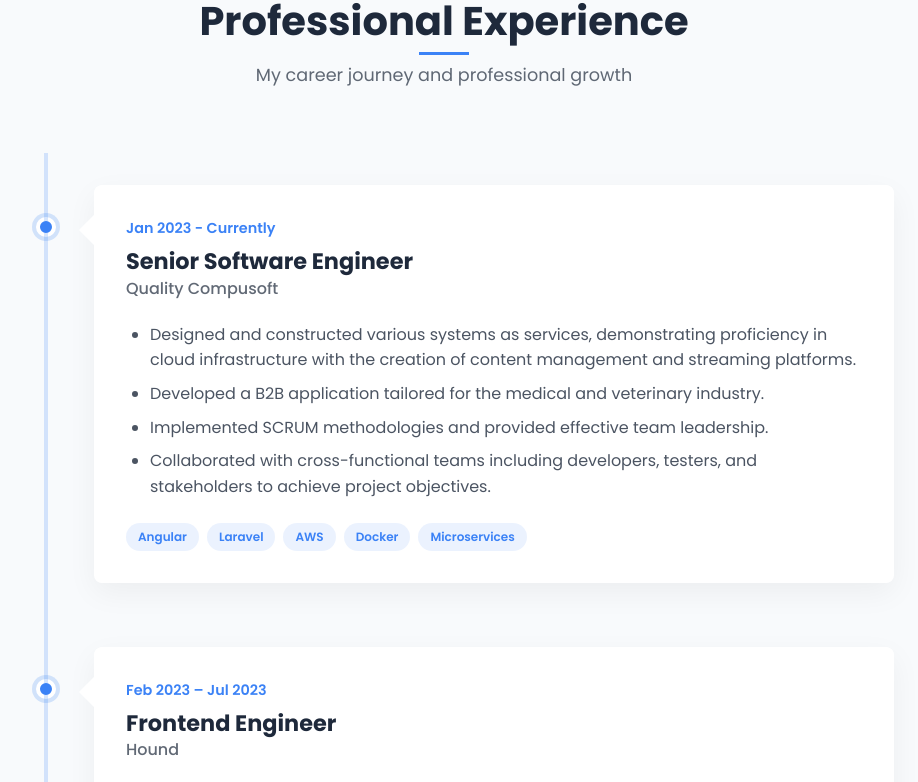
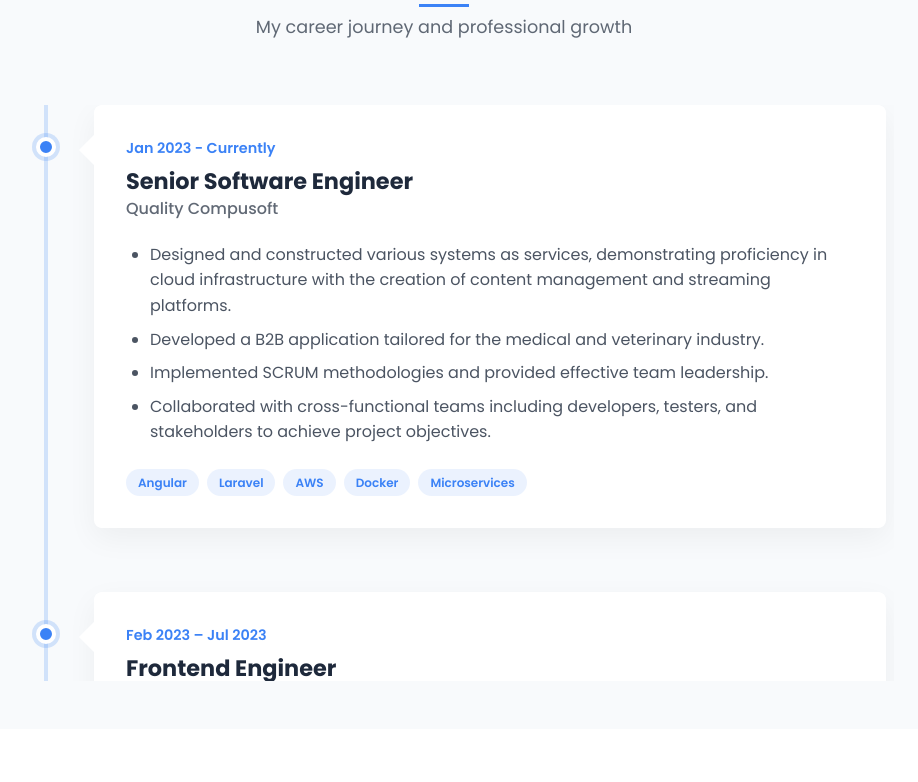
Before and after one commit to avilla9/devportfolio, an Angular app: page / in a window 1280 px wide. Shown: the part 2078-2860 px from the top of the page, without its empty margins (196-1114 px from the left). Built offline with nearby package versions, Linux system fonts and the light colour scheme.

Commit message:
experience

```diff
--- a/src/app/components/experience/experience.component.html
+++ b/src/app/components/experience/experience.component.html
@@ -12,15 +12,14 @@
 
     <div class="timeline">
       <div
-        class="timeline-progress"
-        #timelineProgress
-      ></div>
-
-      <div
         class="timeline-item"
         *ngFor="let exp of experiences; let i = index"
         [style.--animation-order]="i"
       >
+        <div
+          class="timeline-progress"
+          #timelineProgress
+        ></div>
         <div class="timeline-marker">
           <div class="timeline-dot"></div>
         </div>
--- a/src/app/components/experience/experience.component.scss
+++ b/src/app/components/experience/experience.component.scss
@@ -3,7 +3,7 @@
 @use '../../../styles/mixins' as *;
 
 .experience-section {
-  padding: 6rem 0;
+  padding: 3rem 0;
   background: $light;
   position: relative;
   overflow: hidden;
@@ -50,8 +50,29 @@
   .timeline {
     position: relative;
     max-width: 900px;
+    height: 36rem;
     margin: 0 auto;
-    padding: 2rem 0;
+    overflow-y: scroll;
+    transition: all 0.3s ease;
+    padding: 0 .5rem 0 0;
+
+    &::-webkit-scrollbar {
+      width: 8px; /* Slim scrollbar */
+    }
+
+    &::-webkit-scrollbar-track {
+      background: transparent; /* Invisible track */
+      margin: 10px 0; /* Space at top & bottom */
+    }
+
+    &::-webkit-scrollbar-thumb {
+      background: #888; /* Scrollbar color */
+      border-radius: 4px; /* Rounded corners */
+    }
+
+    &::-webkit-scrollbar-thumb:hover {
+      background: #555; /* Darker on hover */
+    }
 
     &-progress {
       position: absolute;
@@ -67,7 +88,7 @@
     &-item {
       position: relative;
       padding-left: 100px;
-      margin-bottom: 4rem;
+      padding-bottom: 4rem;
       opacity: 0;
       transform: translateY(30px);
       animation: fadeInUp 0.8s forwards;
```
